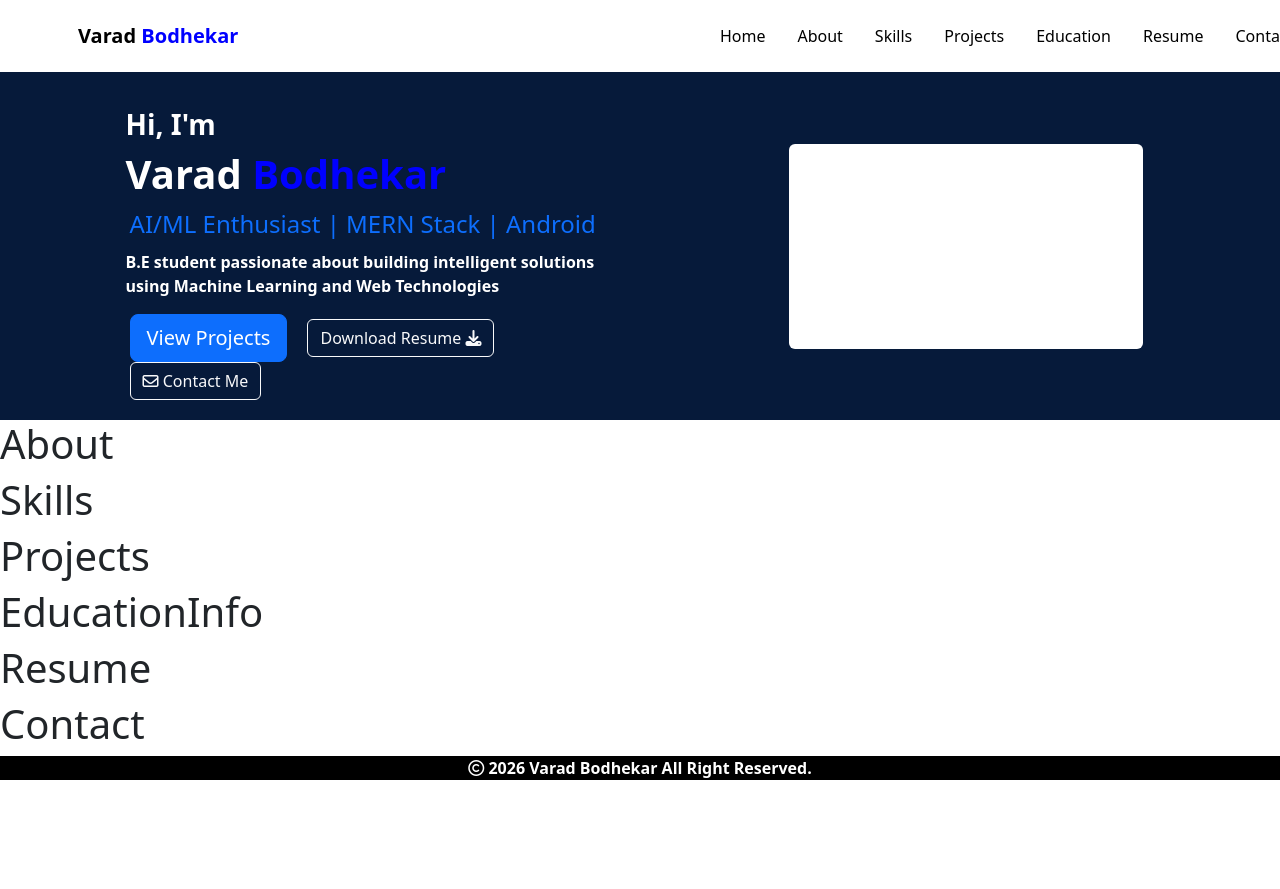
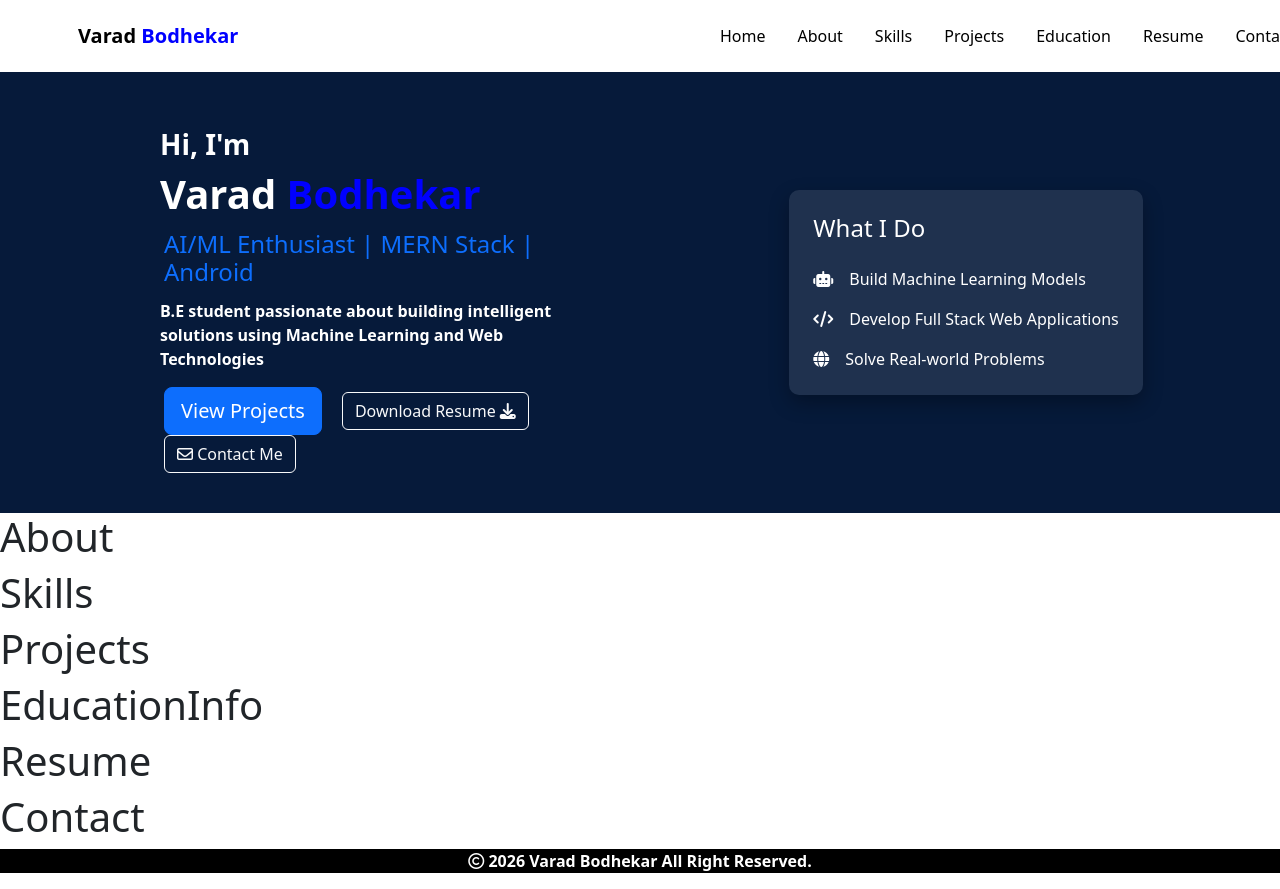
Before and after one commit to bodhekarvarad/varad.bodhekar-portfolio, a React (Vite) app: page / in a window 1280 px wide. Shown: the top 889 px of the page. Before the commit the page ends 800 px from the top, so only its background shows below. Built offline with nearby package versions, Linux system fonts and the light colour scheme.

Commit message:
add card style

```diff
--- a/src/Style.css
+++ b/src/Style.css
@@ -10,7 +10,14 @@
 }
 #hero-name{
     margin: auto;
-   padding: 20px;;
-    padding-left: 20%;
+   padding: 40px;;
+    padding-left: 10rem;
 
 }
+.what-i-do-card{
+    background-color: rgba(255,255,255,0.1);
+    border-radius: 10px;
+    border: 1px solid rgba(211, 203, 203, 0.1);
+    color: white;
+    box-shadow: 0 8px 20px rgba(0,0,0,0.3);
+}
```
